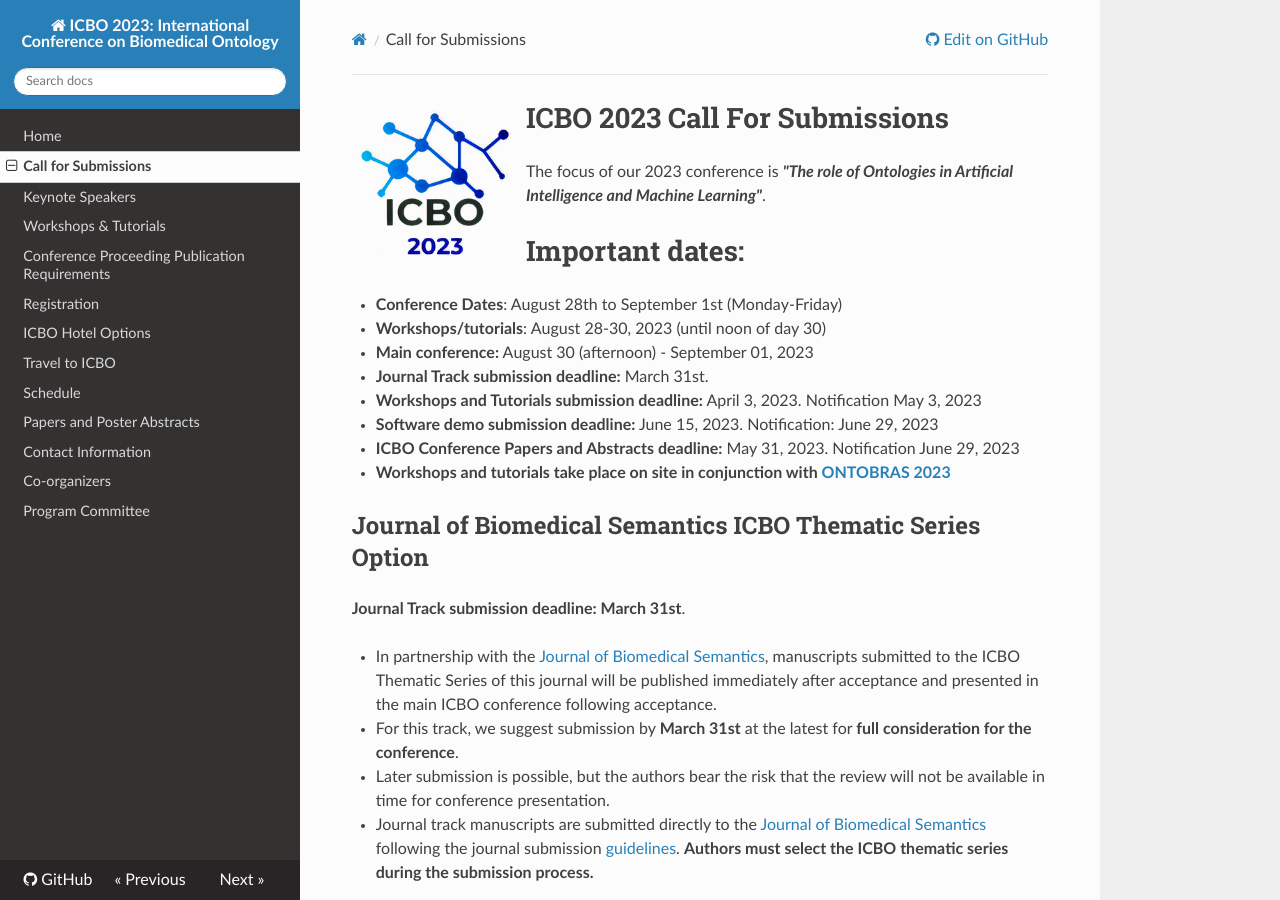
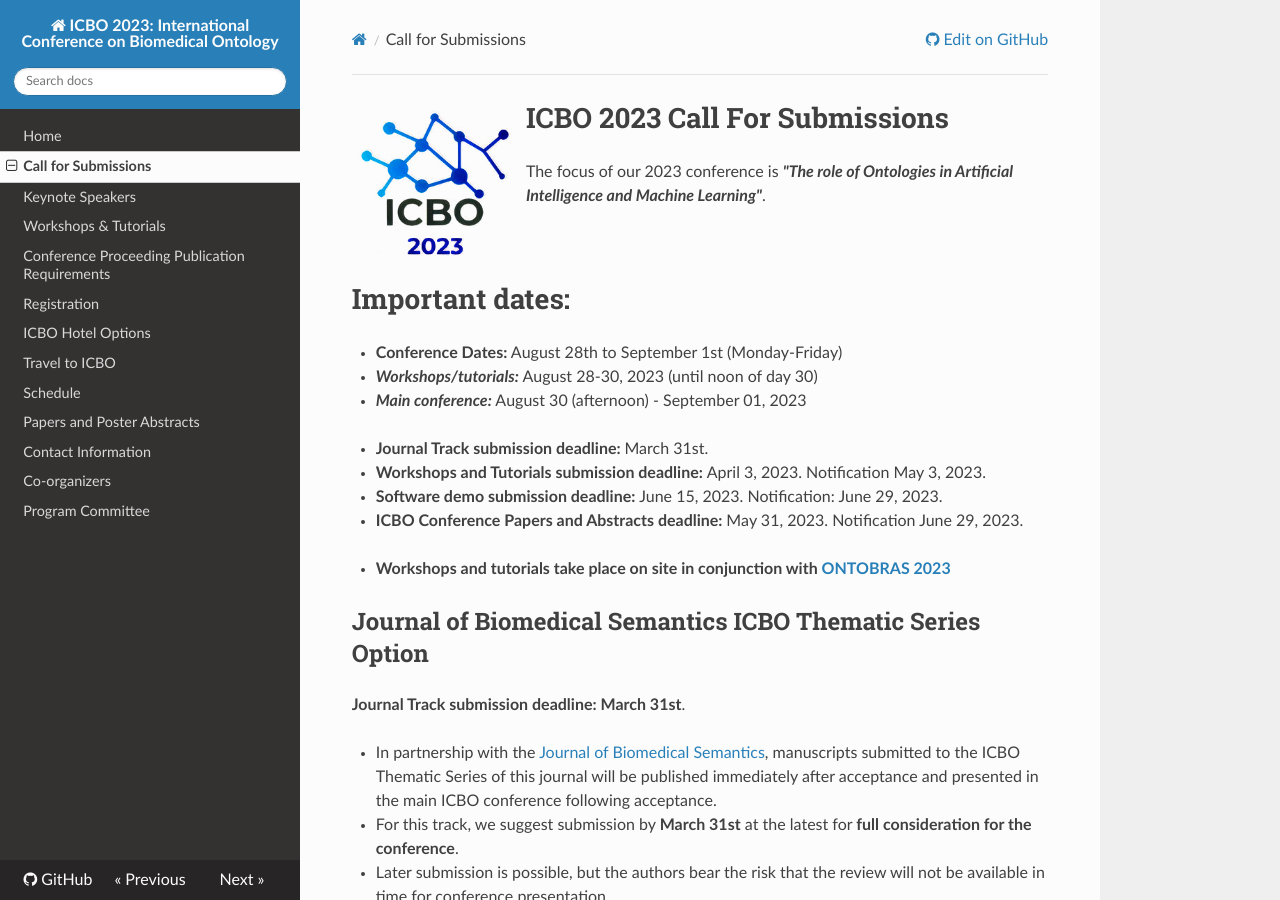
Before and after one commit to ICBO-conference/icbo2023, an MkDocs documentation site: the page built from docs/call-for-submissions.md, in a window 1280 px wide and 900 px high. Built offline with MkDocs 1.6.1, drawn with Linux system fonts in a browser that asks for light colours; nearby versions of some CDN libraries; some of the changed lines change nothing that is shown.

Commit message:
submissions from meeting in teams

```diff
--- a/docs/call-for-submissions.md
+++ b/docs/call-for-submissions.md
@@ -3,17 +3,30 @@
 # <img align="left" src="../images/icbo2023_logo.jpg" width="25%" /> ICBO 2023 Call For Submissions
 
 The focus of our 2023 conference is ***"The role of Ontologies in Artificial Intelligence and Machine Learning"***.
+<br />
+<br />
+
+# Important dates:
+<ul>
+  <li><b>Conference Dates:</b> August 28th to September 1st (Monday-Friday)</li>
+    <ul>
+      <li><b><i>Workshops/tutorials:</b></i> August 28-30, 2023 (until noon of day 30)</li>
+      <li><b><i>Main conference:</b></i> August 30 (afternoon) - September 01, 2023</li>
+    </ul>
+  <li> <b>Journal Track submission deadline: </b> March 31st.</li>
+  <li><b>Workshops and Tutorials submission deadline: </b> April 3, 2023. Notification May 3, 2023.</li>
+  <li><b>Software demo submission deadline: </b> June 15, 2023. Notification: June 29, 2023.</li>
+  <li><b>ICBO Conference Papers and Abstracts deadline: </b> May 31, 2023. Notification June 29, 2023.</li>
+</ul>
 
 
-
-# Important dates:
-- **Conference Dates**: August 28th to September 1st (Monday-Friday)
+<!-- - **Conference Dates**: August 28th to September 1st (Monday-Friday)
 - **Workshops/tutorials**: August 28-30, 2023 (until noon of day 30)
 - **Main conference:** August 30 (afternoon) - September 01, 2023
 - **Journal Track submission deadline:** March 31st.
 - **Workshops and Tutorials submission deadline:** April 3, 2023. Notification May 3, 2023
 - **Software demo submission deadline:** June 15, 2023. Notification: June 29, 2023
-- **ICBO Conference Papers and Abstracts deadline:** May 31, 2023. Notification June 29, 2023
+- **ICBO Conference Papers and Abstracts deadline:** May 31, 2023. Notification June 29, 2023  -->
 
 - **Workshops and tutorials take place on site in conjunction with [ONTOBRAS 2023](https://www.inf.ufrgs.br/ontobras/)**
 <!-- ## Conference Dates
```
